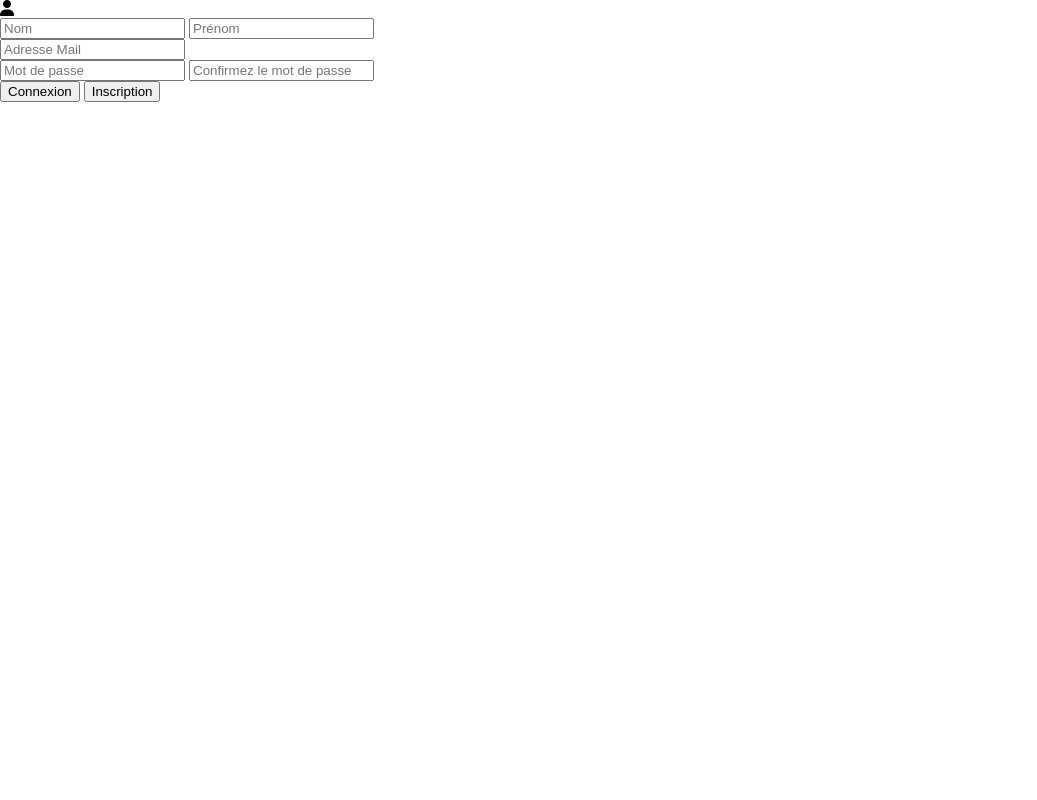
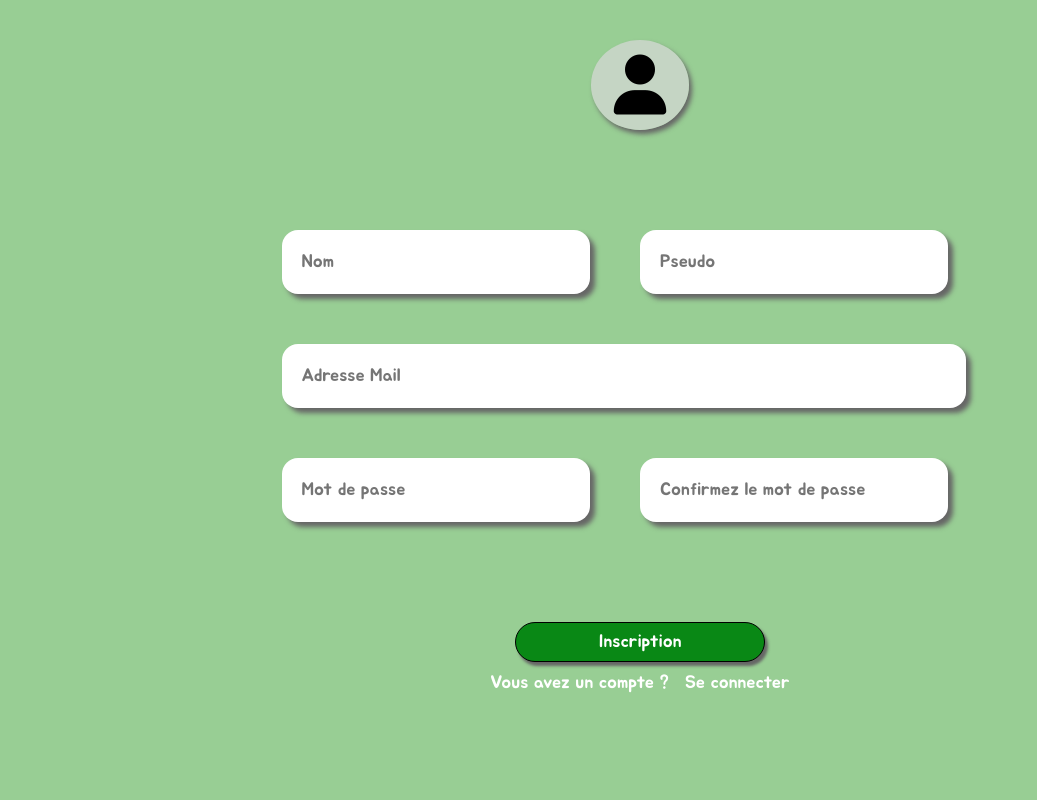
Before and after one commit to Nabil-Hosseinee/EcoQuest, a PHP site: page /inscription.html in a window 1280 px wide. Shown: the whole page, without its empty margins (0-1037 px from the left). Run offline with PHP 8.4, Linux system fonts and the light colour scheme; some libraries are stand-ins or nearby versions.

Commit message:
ajout de la page inscription + CSS + Modification CSS index

```diff
--- a/css/inscription.css
+++ b/css/inscription.css
@@ -0,0 +1,131 @@
+body {
+    min-height: 100vh;
+    font-family: "Jua", sans-serif;
+    font-weight: 400;
+    font-style: normal;
+}
+
+a {
+    text-decoration: none;
+    color: white;
+    transition: 0.2s;
+    margin-bottom: 50px;
+    margin-top: 10px;
+    margin-left: 10px;
+}
+
+a:hover {
+    text-decoration: underline;
+}
+
+p {
+    color: white;
+    font-size: 18px;
+    margin-bottom: 15px;
+}
+
+.bg-background {
+    min-height: 100vh;
+    max-width: 100vw;
+    /* background-image: url(../images/arbre.jpg);
+    background-size: cover;
+    background-position: center;
+    background-repeat: no-repeat; */
+    background-color: #98CE94;
+}
+
+.container {
+    position: absolute;
+    top: 50%;
+    left: 50%;
+    transform: translate(-50%, -50%);
+    width: 70%;
+    height: 90%;
+    display: flex;
+    flex-direction: column;
+    align-items: center;
+    justify-content: center;
+}
+
+.photo {
+    width: 7.7vw;
+    height: 16vh;
+    display: flex;
+    justify-content: center;
+    align-items: center;
+    background-color: rgb(217, 217, 217, 0.7);
+    border-radius: 100%;
+    box-shadow: 3px 4px 5px 0px #666666;
+    /* margin-top: 50px; */
+}
+
+.photo i {
+    font-size: 60px;
+}
+
+form {
+    display: flex;
+    flex-direction: column;
+    justify-content: center;
+    width: 80%;
+    margin-top: 100px;
+}
+
+input {
+    font-family: "Jua", sans-serif;
+    font-weight: 400;
+    font-style: normal;
+    width: 100%;
+    height: 8vh;
+    border-radius: 16px;
+    border: none;
+    outline: none;
+    padding: 0 20px;
+    font-size: 18px;
+    box-shadow: 5px 5px 5px 0px #666666;
+    margin-right: 50px;
+    margin-bottom: 50px;
+}
+
+.first-line, .third-line {
+    display: flex;
+}
+
+#mail {
+    width: 95.5%;
+}
+
+.submit-container {
+    display: flex;
+    flex-direction: column;
+    justify-content: center;
+    align-items: center;
+    margin-bottom: 50px;
+}
+
+.btn {
+    margin: 0 20px;
+    margin-top: 50px;
+    margin-bottom: 10px;
+    height: 5vh;
+    width: 35%;
+    border-radius: 32px;
+    display: flex;
+    justify-content: center;
+    align-items: center;
+    cursor: pointer;
+    box-shadow: 3px 4px 3px 0px #666666;
+}
+
+.register-btn {
+    background-color: #098815;
+    color: white;
+    border: 1px solid black;
+    transition: 0.3s ease;
+}
+
+.register-btn:hover {
+    background-color: white;
+    color: #098815;
+    transform: scale(1.1);
+}
--- a/css/style.css
+++ b/css/style.css
@@ -1,3 +1,4 @@
+
 body {
     min-height: 100vh;
     font-family: "Jua", sans-serif;
--- a/inscription.html
+++ b/inscription.html
@@ -17,22 +17,22 @@
 
         <form method="post">
             <div class="first-line">
-                <input type="text" placeholder="Nom" name="nom">
-                <input type="text" placeholder="Prénom" name="prenom">
+                <input type="text" placeholder="Nom" name="nom" required autocomplete="off">
+                <input type="text" placeholder="Pseudo" name="pseudo" required autocomplete="off">
             </div>
 
             <div class="second-line">
-                <input type="email" placeholder="Adresse Mail" required name="mail">
+                <input id="mail" type="email" placeholder="Adresse Mail" required name="mail" required autocomplete="off">
             </div>
 
             <div class="third-line">
-                <input id="mdp" type="password" placeholder="Mot de passe" required name="mdp">
-                <input type="password" placeholder="Confirmez le mot de passe" required name="mdp-confirm">
+                <input id="mdp" type="password" placeholder="Mot de passe" required name="mdp" required>
+                <input type="password" placeholder="Confirmez le mot de passe" required name="mdp-confirm" required>
             </div>
 
             <div class="submit-container">
-                <input class="btn connect-btn" type="submit" value="Connexion">
                 <input class="btn register-btn" type="submit" value="Inscription">
+                <p>Vous avez un compte ? <a href="index.html">Se connecter</a></p>
             </div>
         </form>
     </div>
```
